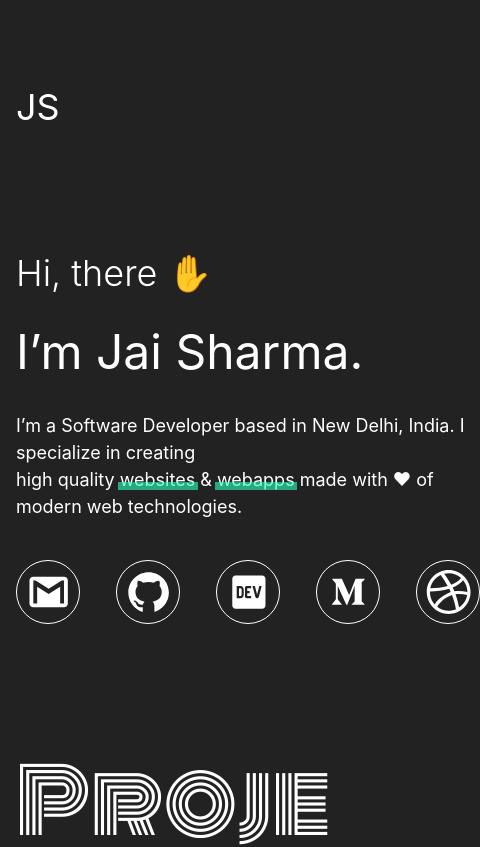
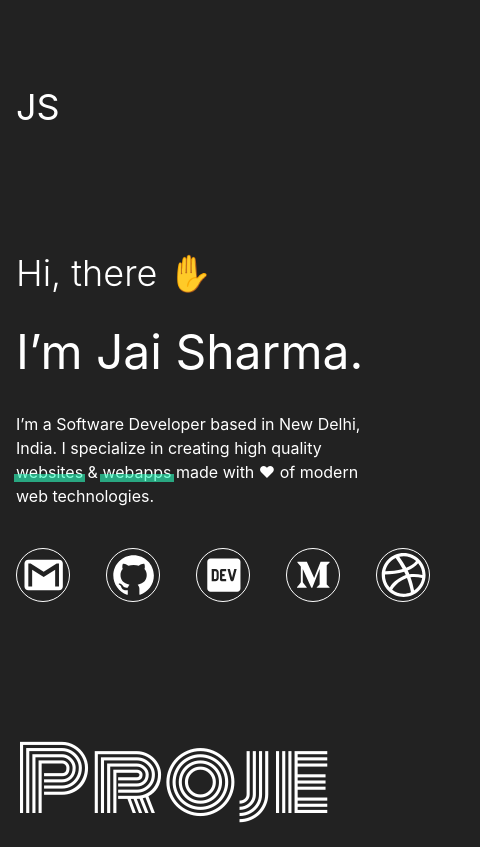
Before and after one commit to jaisharx/jaisharx.dev, a Next.js app: page / in a window 390 px wide. Shown: the top 847 px of the page, 480 px wide, since content can reach past the window. Built offline with nearby package versions, Linux system fonts and the light colour scheme.

Commit message:
making the header responsive

```diff
--- a/components/header.js
+++ b/components/header.js
@@ -13,10 +13,15 @@ const SocialLink = styled(Link)`
     display: flex;
     justify-content: center;
     align-items: center;
+    width: 54px;
+    height: 54px;
+    border: 1px solid white;
+    border-radius: 100%;
+
+    @media (min-width: 48em) {
         width: 64px;
         height: 64px;
-    border: 1px solid white;
-    border-radius: 100%;
+    }
 
     &:hover,
     &:active {
@@ -55,14 +60,13 @@ function LeftColumn() {
             <Text fontSize="5xl" mt={4}>
                 I’m Jai Sharma.
             </Text>
-            <Text fontSize="large" mt={6}>
-                I’m a Software Developer based in New Delhi, India. I specialize
-                in creating <br /> high quality{' '}
-                <FancyUnderline>websites</FancyUnderline> &{' '}
-                <FancyUnderline>webapps</FancyUnderline> made with ❤ of modern
-                web technologies.
+            <Text fontSize={{ base: 'medium', md: 'large' }} maxW="85%" mt={6}>
+                I’m a Software Developer based in New Delhi, India. I specialize in creating{' '}
+                high quality <FancyUnderline>websites</FancyUnderline> &{' '}
+                <FancyUnderline>webapps</FancyUnderline> made with ❤ of modern web
+                technologies.
             </Text>
-            <HStack spacing={9} mt={10}>
+            <HStack spacing={9} mt={10} pr={-4}>
                 <SocialLink
                     isExternal
                     aria-label="Gmail"
@@ -77,11 +81,7 @@ function LeftColumn() {
                 >
                     <GithubIcon />
                 </SocialLink>
-                <SocialLink
-                    isExternal
-                    aria-label="Dev.to"
-                    href="https://dev.to/jaisharx"
-                >
+                <SocialLink isExternal aria-label="Dev.to" href="https://dev.to/jaisharx">
                     <DevToIcon />
                 </SocialLink>
                 <SocialLink
@@ -107,14 +107,16 @@ export default function Header() {
     return (
         <Box as="header" mt={20}>
             <Container>
-                <Grid templateColumns="1.4fr 1fr">
+                <Grid templateColumns={{ md: '1fr', lg: '1.4fr 1fr' }}>
                     <LeftColumn />
+                    <Box display={{ base: 'none', lg: 'block' }}>
                         <NextImage
                             src="/profile.jpg"
                             width="1246"
                             height="1664"
                             alt="My Image"
                         />
+                    </Box>
                 </Grid>
             </Container>
         </Box>
```
Lines whose indentation alone changed are shown as unchanged.
